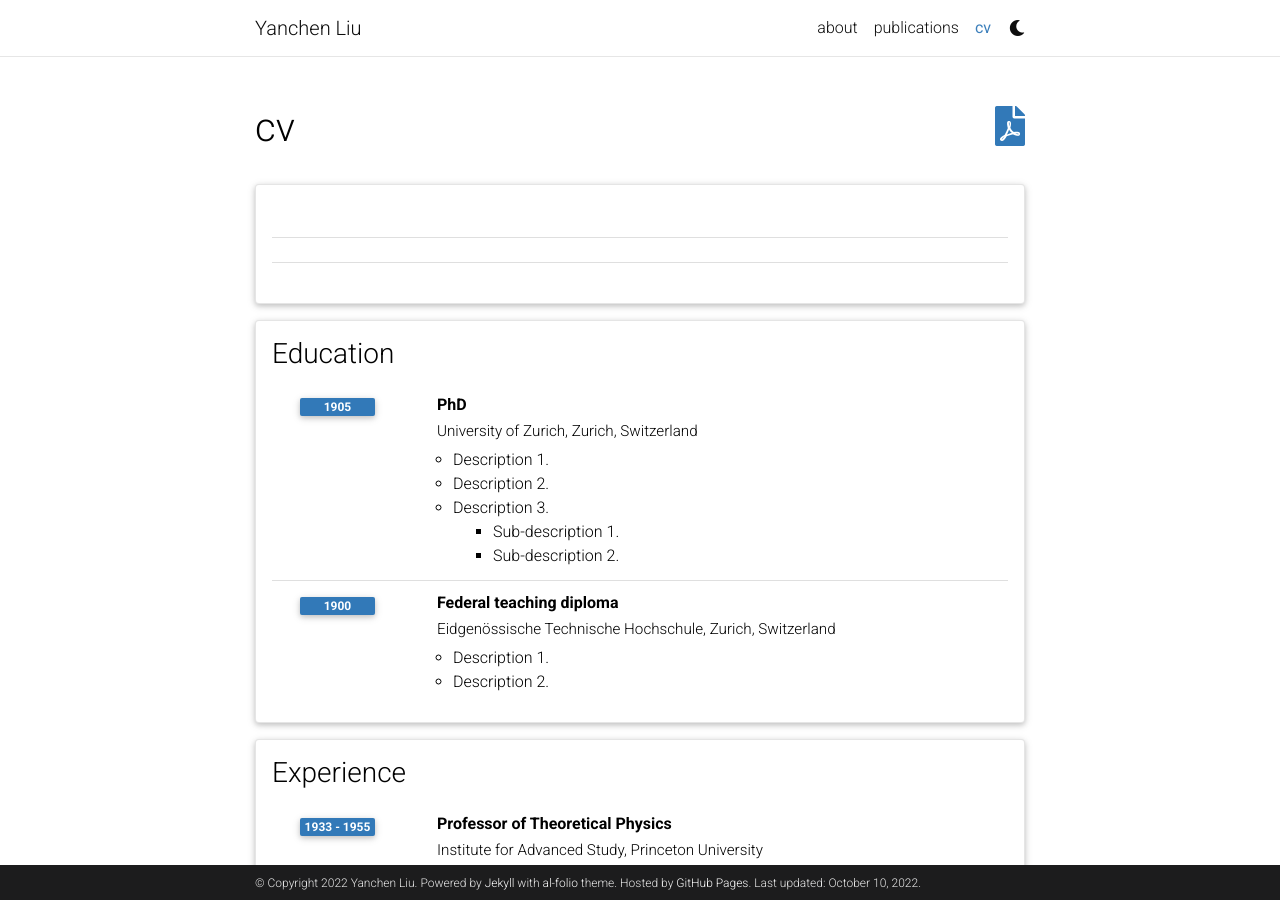
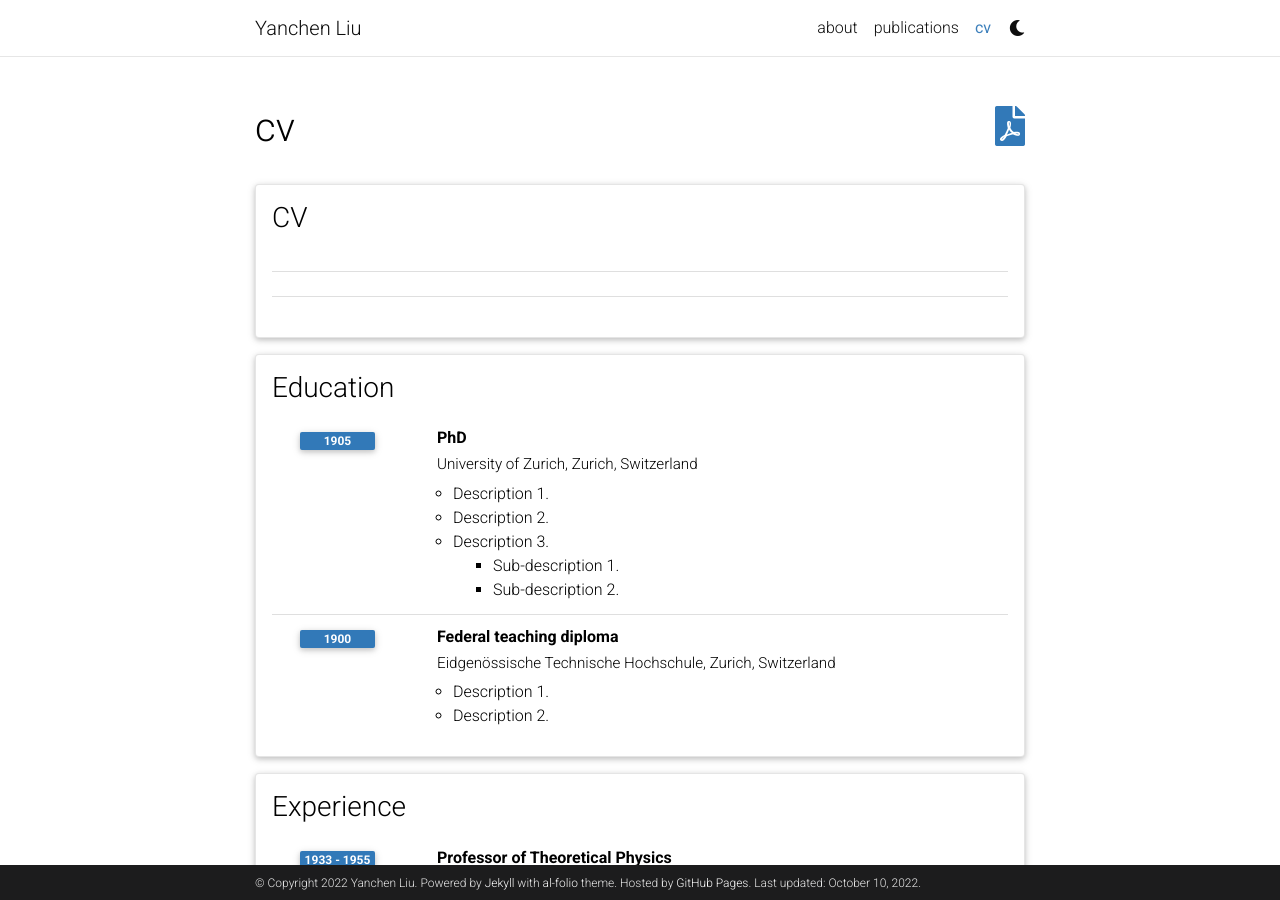
Before and after one commit to liuyanchen1015/liuyanchen1015.github.io, a Jekyll site: the page built from _pages/cv.md, in a window 1280 px wide and 900 px high. Built offline with Jekyll 4.4.1, drawn with Linux system fonts in a browser that asks for light colours; comment, search, counter and statistics services are not loaded; a style sheet for code colours, icons or effects is not loaded.

Commit message:
Update cv.yml

```diff
--- a/_data/cv.yml
+++ b/_data/cv.yml
@@ -1,4 +1,4 @@
-- title:
+- title: CV
   type: time_table
   contents:
     - name: Full Name
```
